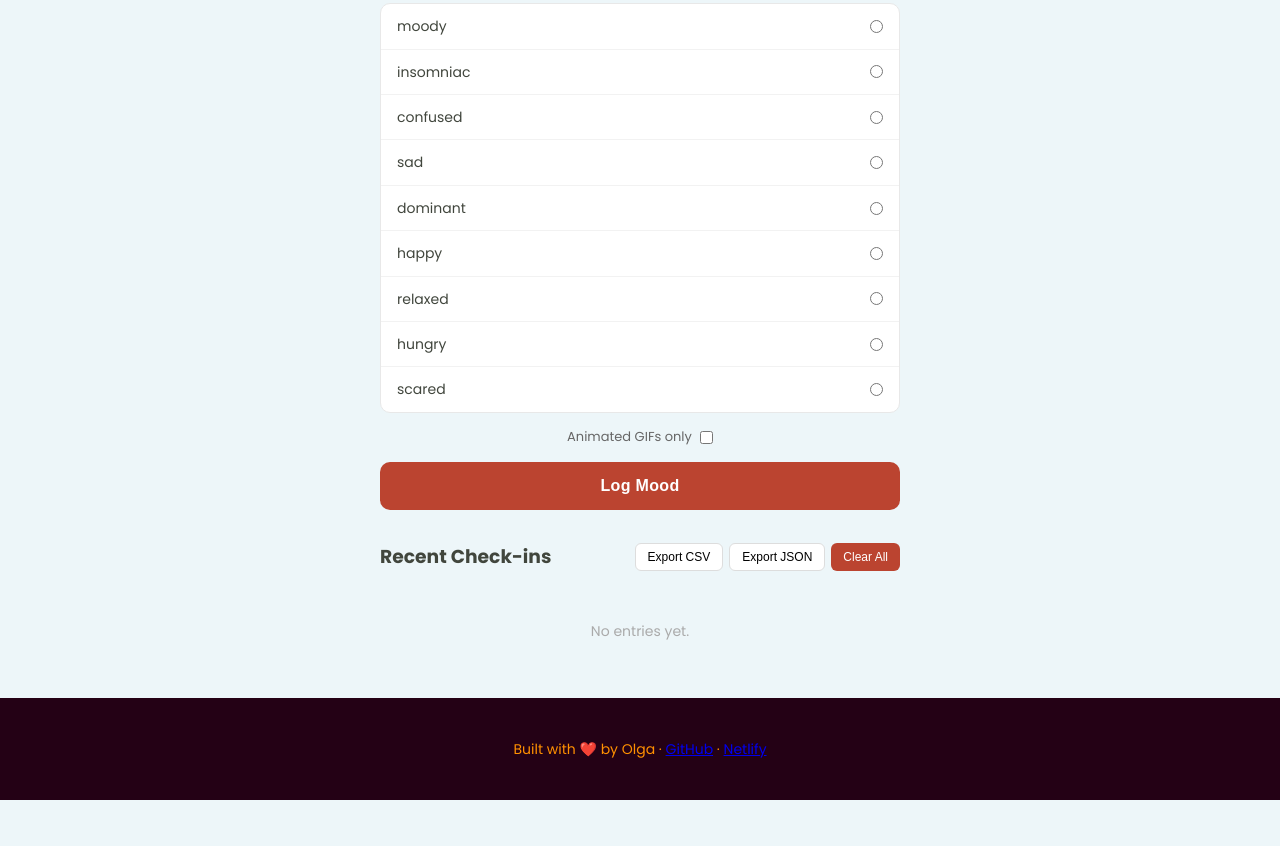
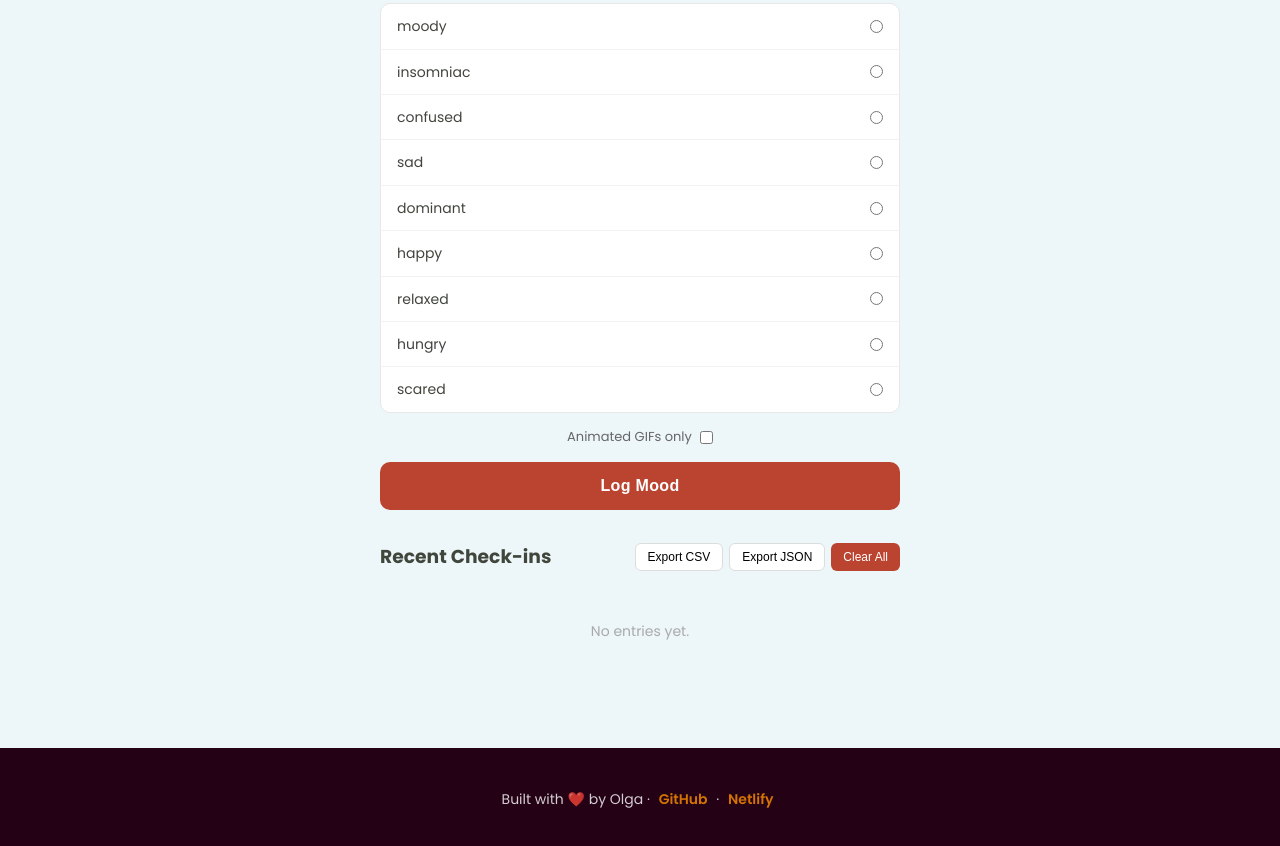
Before and after one commit to SheillaO/MoodMap-Emotional-Wellness-Tracker, a website built with Vite: page index.html in a window 1280 px wide. Shown: the part 516-1362 px from the top of the page. Before the commit the page ends 1316 px from the top, so only its background shows below. Built offline with nearby package versions, Linux system fonts and the light colour scheme.

Commit message:
Update index.css

```diff
--- a/index.css
+++ b/index.css
@@ -187,12 +187,29 @@ footer {
   padding: 40px 20px;
   background: var(--mv);
   color: white;
+  margin-top: 50px; /* Adds breathing room from the content above */
 }
 
 footer p {
-  color: var(--saffron);
+  color: white; /* Base text in white */
   font-size: 14px;
+  opacity: 0.8; /* Makes it look slightly softer */
 }
+
+/* Style the links inside the footer */
+footer a {
+  color: var(--saffron); /* Use saffron for the links only */
+  text-decoration: none;
+  font-weight: 600;
+  margin: 0 5px;
+  transition: opacity 0.2s;
+}
+
+footer a:hover {
+  text-decoration: underline;
+  opacity: 1;
+}
+
 
 @media (max-width: 600px) {
     #stats-container { grid-template-columns: repeat(2, 1fr); }
```
